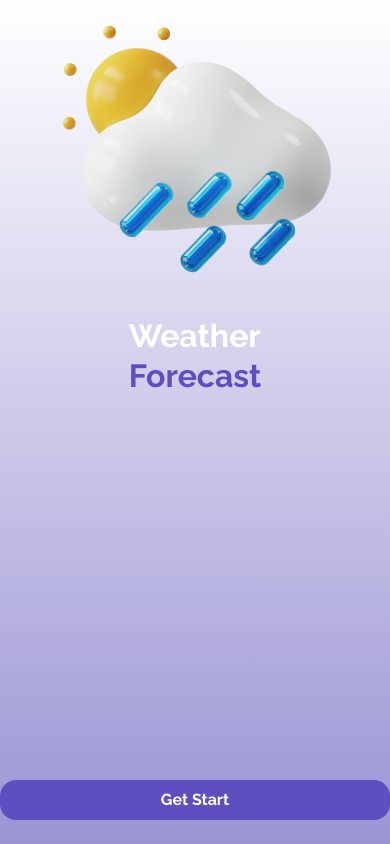
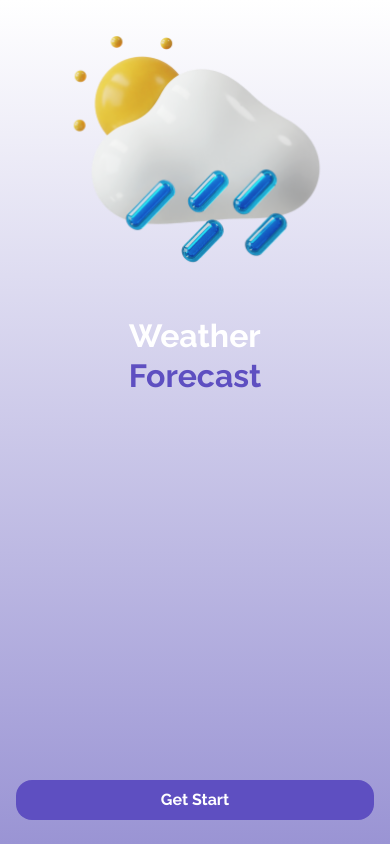
Before and after one commit to vgorodkov/weather-forecast, a React Native app: screen / in a window 390 px wide. Built offline with nearby package versions, Linux system fonts and the light colour scheme.

Commit message:
refactor: values to constants, remove typo

```diff
--- a/src/screens/StartScreen.tsx
+++ b/src/screens/StartScreen.tsx
@@ -1,16 +1,19 @@
 import { StyleSheet, View } from 'react-native';
 import React from 'react';
 
+import { NativeStackScreenProps } from '@react-navigation/native-stack';
+import { useSafeAreaInsets } from 'react-native-safe-area-context';
+
 import { spacing } from '@constants/layout';
-import { NativeStackScreenProps } from '@react-navigation/native-stack';
 import { MainStackParamList, Route } from '@customTypes/navigation';
 
 import { Button } from '@components/common/Button';
 import { AppLogo } from '@components/start_screen/AppLogo';
 import { GradientWrapper } from '@components/GradientWrapper';
-import { useSafeAreaInsets } from 'react-native-safe-area-context';
 
 type Props = NativeStackScreenProps<MainStackParamList, Route.Start>;
+
+const START_BUTTON_TEXT = 'Get Start';
 
 export const StartScreen = ({ navigation }: Props) => {
   const insets = useSafeAreaInsets();
@@ -28,7 +31,7 @@ export const StartScreen = ({ navigation }: Props) => {
         ]}
       >
         <AppLogo />
-        <Button label="Get Start" onPress={onGetStartBtnPress} />
+        <Button label={START_BUTTON_TEXT} onPress={onGetStartBtnPress} />
       </View>
     </GradientWrapper>
   );
@@ -37,8 +40,7 @@ export const StartScreen = ({ navigation }: Props) => {
 const styles = StyleSheet.create({
   container: {
     flex: 1,
-    paddingHorizontal: spacing.dafault,
-
+    paddingHorizontal: spacing.default,
     justifyContent: 'space-between',
   },
 });
```
